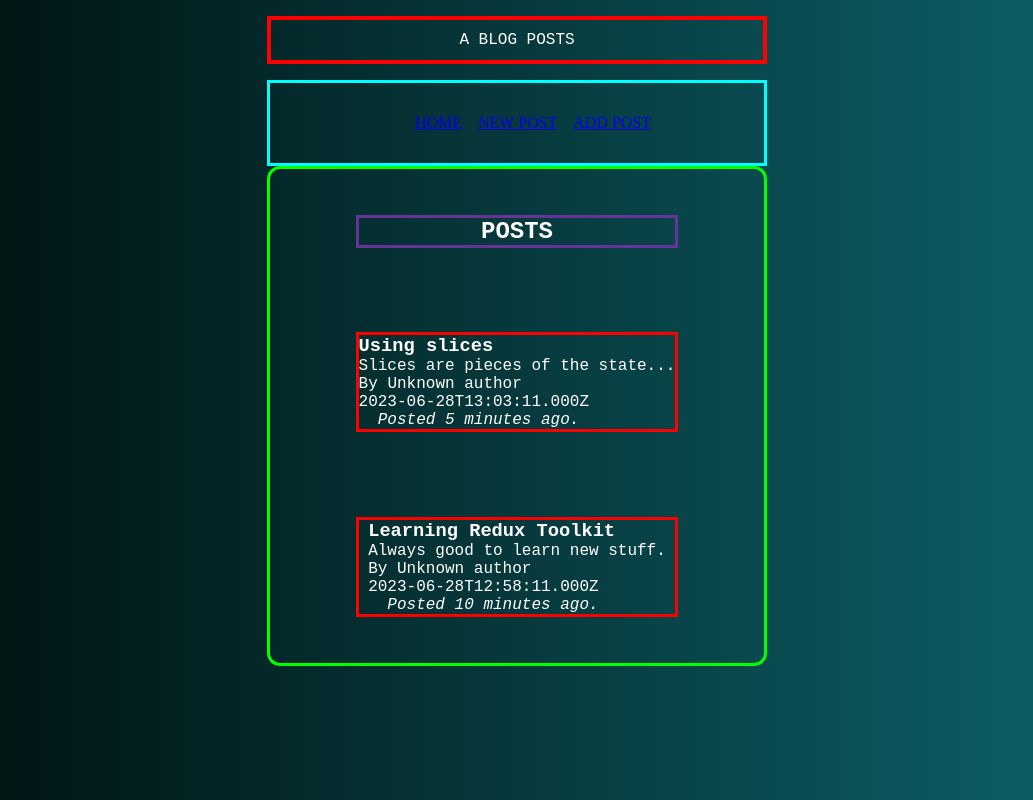
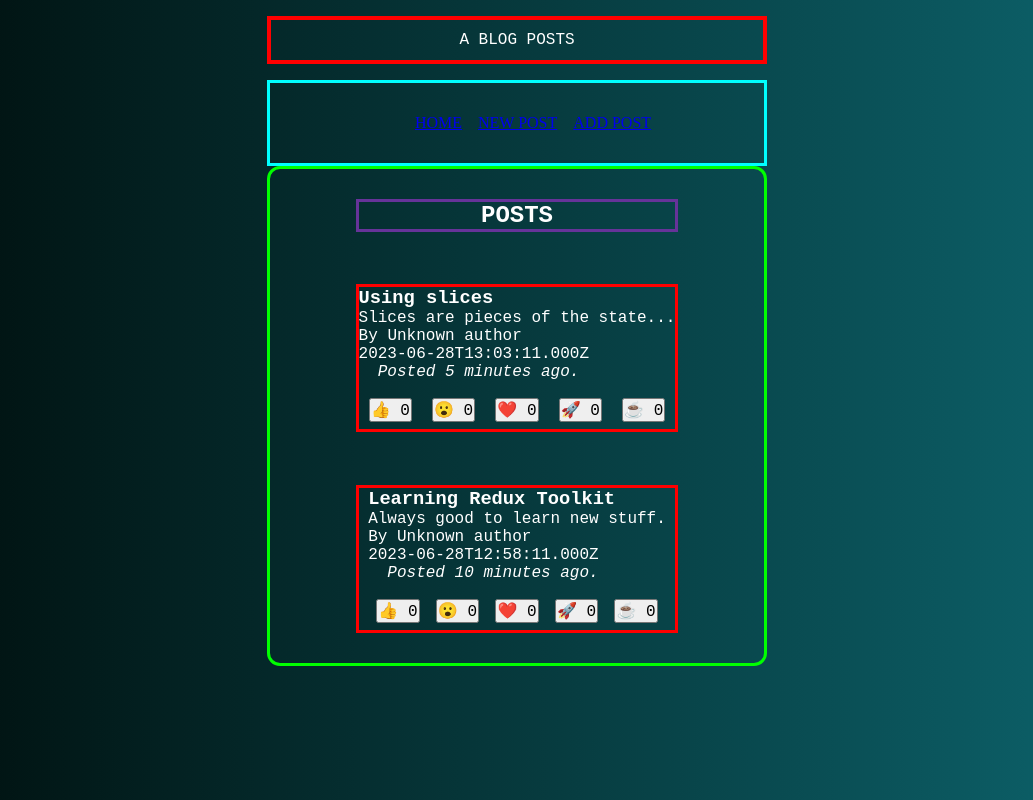
Before and after one commit to Hill-0xFF/ReaktRedux, a React (Vite) app in the folder chapter02-data-flow/: page / in a window 1280 px wide. Shown: the whole page, without its empty margins (123-1156 px from the left). Built offline with nearby package versions, Linux system fonts and the light colour scheme.

Commit message:
[dev]: Chapter 02 - added Reactions component, created the increment emoji logic, lacks a way to block for more than one click in the same reaction.

```diff
--- a/chapter02-data-flow/src/css/style.css
+++ b/chapter02-data-flow/src/css/style.css
@@ -169,6 +169,15 @@ section > article {
   justify-content: center;
   align-items: center;
   border: solid 3px red;
+}
+
+.reactionDiv {
+  display: flex;
+  flex-flow: row wrap;
+  width: 100%;
+  min-height: 48px;
+  justify-content:space-around;
+  align-items: center;
 }
 
 .counter__section {
--- a/chapter02-data-flow/src/features/posts/PostsList.tsx
+++ b/chapter02-data-flow/src/features/posts/PostsList.tsx
@@ -2,6 +2,7 @@ import { useSelector } from "react-redux";
 import { selectAllPost } from "./postsSlice";
 import PostUser from "./PostUser";
 import TimePosted from "./Timestamp";
+import Reactions from "./Reactions";
 
 const PostsList = () => {
   // const posts = useSelector((state: PostsState) => state.posts)
@@ -17,6 +18,7 @@ const PostsList = () => {
       </p>
       <p>{post.datetime}</p>
       <TimePosted timestamp={post.datetime}/>
+      <Reactions post={post}/>
     </article>
   ))
   return (
--- /dev/null
+++ b/chapter02-data-flow/src/features/posts/Reactions.tsx
@@ -0,0 +1,34 @@
+import { useDispatch } from "react-redux"
+import { incrementReaction, TypePosts } from "./postsSlice"
+
+
+
+const reactionEmoji = {
+  thumbsUp: '👍',
+  wow: '😮',
+  heart: '❤️',
+  rocket: '🚀',
+  coffee: '☕'
+}
+
+type ReactionsProps = {
+  post: TypePosts,
+}
+
+const Reactions = ({ post }: ReactionsProps) => {
+  const dispatch = useDispatch()
+  const reactionButtons = Object.entries(reactionEmoji).map(([name, emoji]) => {
+    return (
+      <button key={name} type="button" className="reactionButtons" onClick={() => dispatch(incrementReaction({
+        postId: post.id, reaction: name
+      }))}
+      >
+        {emoji} {post.reactions[name]}
+      </button>
+      )
+  })
+
+  return <div className="reactionDiv">{reactionButtons}</div>
+}
+
+export default Reactions
--- a/chapter02-data-flow/src/features/posts/postsSlice.ts
+++ b/chapter02-data-flow/src/features/posts/postsSlice.ts
@@ -1,12 +1,19 @@
-import { createSlice, PayloadAction } from '@reduxjs/toolkit';
+import { Action, createSlice, PayloadAction } from '@reduxjs/toolkit';
 import { sub } from 'date-fns';
 
-type TypePosts = {
+export type TypePosts = {
   id: string;
   title: string;
   content: string;
   userId: string;
   datetime: string;
+  reactions: {
+    thumbsUp: number,
+    wow: number,
+    heart: number,
+    rocket: number,
+    coffee: number
+  }
 };
 
 type PostsState = {
@@ -19,12 +26,26 @@ const initialState = [
     title: 'Learning Redux Toolkit',
     content: 'Always good to learn new stuff.',
     datetime: sub(new Date(), { minutes: 10 }).toISOString(),
+    reactions: {
+      thumbsUp: 0,
+      wow: 0,
+      heart: 0,
+      rocket: 0,
+      coffee: 0
+    },
   },
   {
     id: '2',
     title: 'Using slices',
     content: `Slices are pieces of the state managed by Redux, and here, is where you implement the initial state and actions `,
     datetime: sub(new Date(), { minutes: 5 }).toISOString(),
+    reactions: {
+      thumbsUp: 0,
+      wow: 0,
+      heart: 0,
+      rocket: 0,
+      coffee: 0
+    },
   },
 ];
 
@@ -45,16 +66,36 @@ const postsSlice = createSlice({
             userId,
             title,
             content,
-            datetime
+            datetime,
+            reactions: {
+              thumbsUp: 0,
+              wow: 0,
+              heart: 0,
+              rocket: 0,
+              coffee: 0,
+            }
           },
         };
       },
     },
+
+    //incrementReaction: (state, action: PayloadAction<TypePosts, 'id'>) => {
+    incrementReaction: (state, action) => {
+      const { postId, reaction } = action.payload;
+      const existPost = state.find(post => post.id === postId)
+      if(existPost) {
+        existPost.reactions[reaction] += 1
+
+        // const react = Object.entries(existPost.reactions).find(reaction)
+        // console.log(react);
+
+      }
+    }
   },
 });
 
 export const selectAllPost = (state: PostsState) => state.posts;
 
-export const { addNewPost } = postsSlice.actions;
+export const { addNewPost, incrementReaction } = postsSlice.actions;
 
 export default postsSlice.reducer;
```
